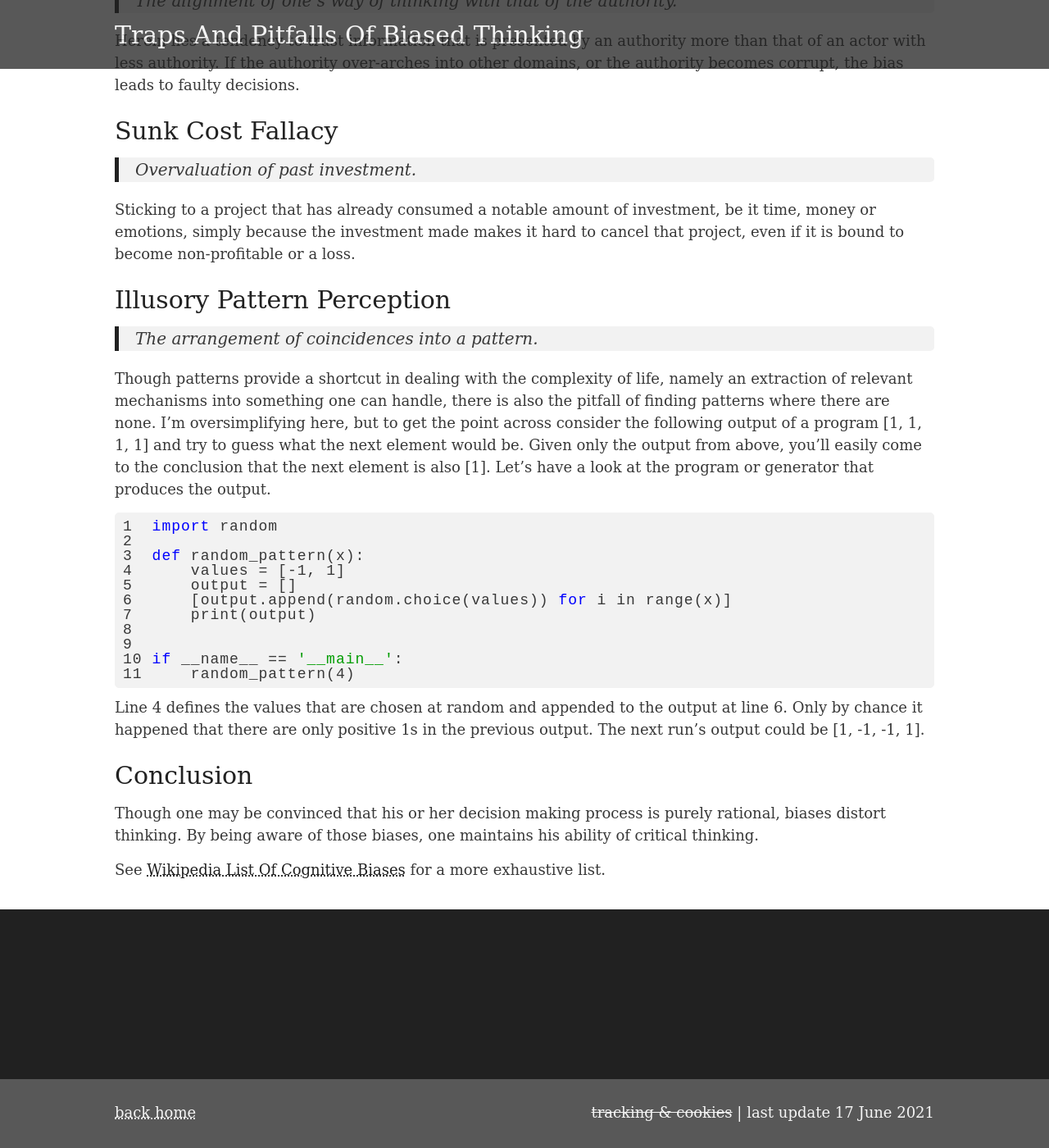
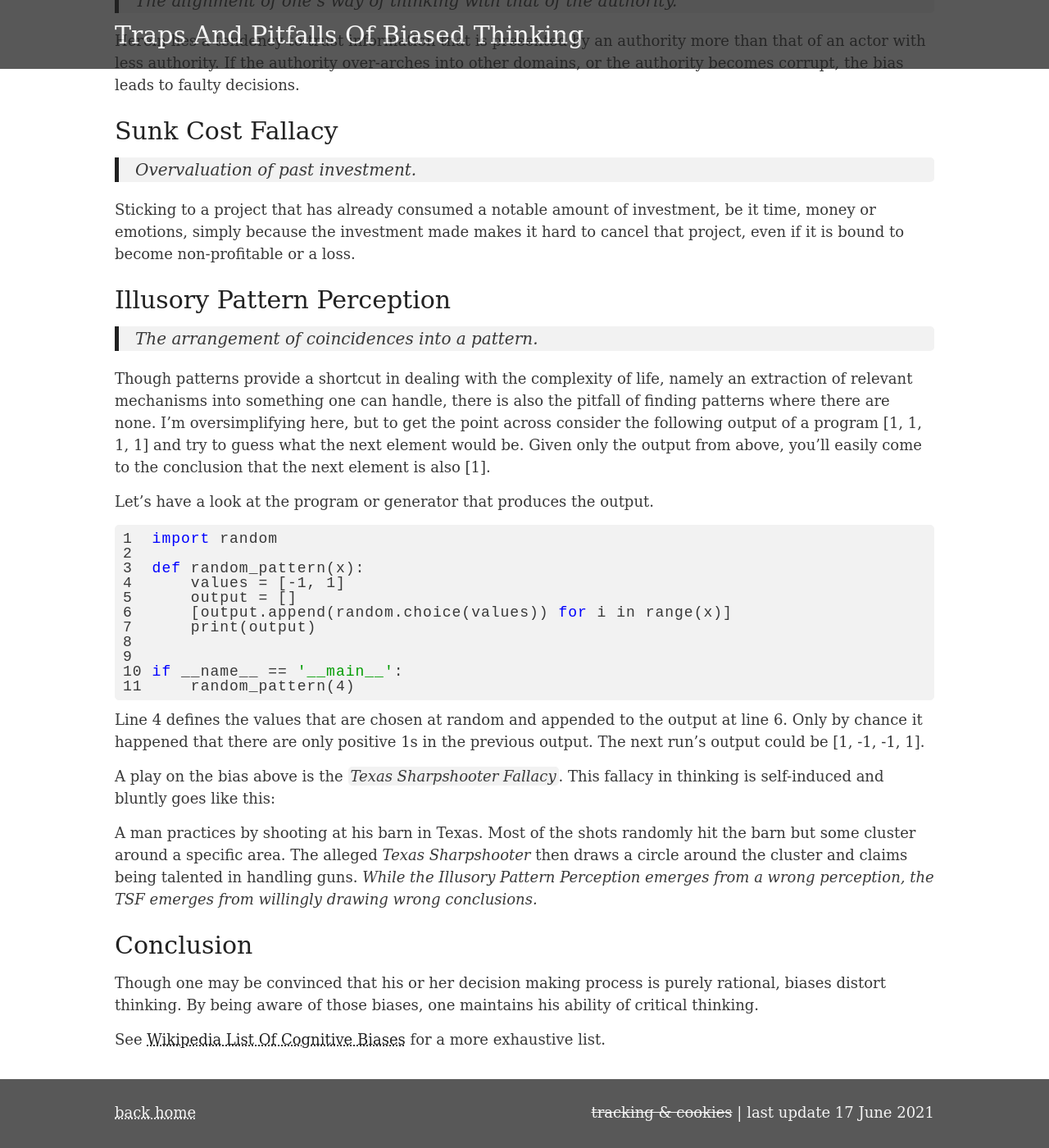
Before and after one commit to ZackDev/zackdev.github.io, a Jekyll site: the page built from _posts/2020-07-27-traps-and-pitfalls-of-biased-thinking.md, in a window 1280 px wide and 1400 px high, scrolled down 1054 px. Shown: the whole window at 82% size. Built offline with Jekyll 4.4.1, drawn with Linux system fonts in a browser that asks for light colours.

Commit message:
updated content

```diff
--- a/_posts/2020-07-27-traps-and-pitfalls-of-biased-thinking.md
+++ b/_posts/2020-07-27-traps-and-pitfalls-of-biased-thinking.md
@@ -42,6 +42,7 @@ Sticking to a project that has already consumed a notable amount of investment,
 > The arrangement of coincidences into a pattern.
 
 Though patterns provide a shortcut in dealing with the complexity of life, namely an extraction of relevant mechanisms into something one can handle, there is also the pitfall of finding patterns where there are none. I'm oversimplifying here, but to get the point across consider the following output of a program [1, 1, 1, 1] and try to guess what the next element would be. Given only the output from above, you'll easily come to the conclusion that the next element is also [1].
+
 Let's have a look at the program or generator that produces the output.
 
 {% highlight python linenos %}
@@ -60,6 +61,10 @@ if __name__ == '__main__':
 
 Line 4 defines the values that are chosen at random and appended to the output at line 6. Only by chance it happened that there are only positive 1s in the previous output. The next run's output could be [1, -1, -1, 1].
 
+A play on the bias above is the `Texas Sharpshooter Fallacy`. This fallacy in thinking is self-induced and bluntly goes like this:
+
+A man practices by shooting at his barn in Texas. Most of the shots randomly hit the barn but some cluster around a specific area. The alleged *Texas Sharpshooter* then draws a circle around the cluster and claims being talented in handling guns. *While the Illusory Pattern Perception emerges from a wrong perception, the TSF emerges from willingly drawing wrong conclusions.*
+
 # Conclusion
 Though one may be convinced that his or her decision making process is purely rational, biases distort thinking. By being aware of those biases, one maintains his ability of critical thinking.
 
```
